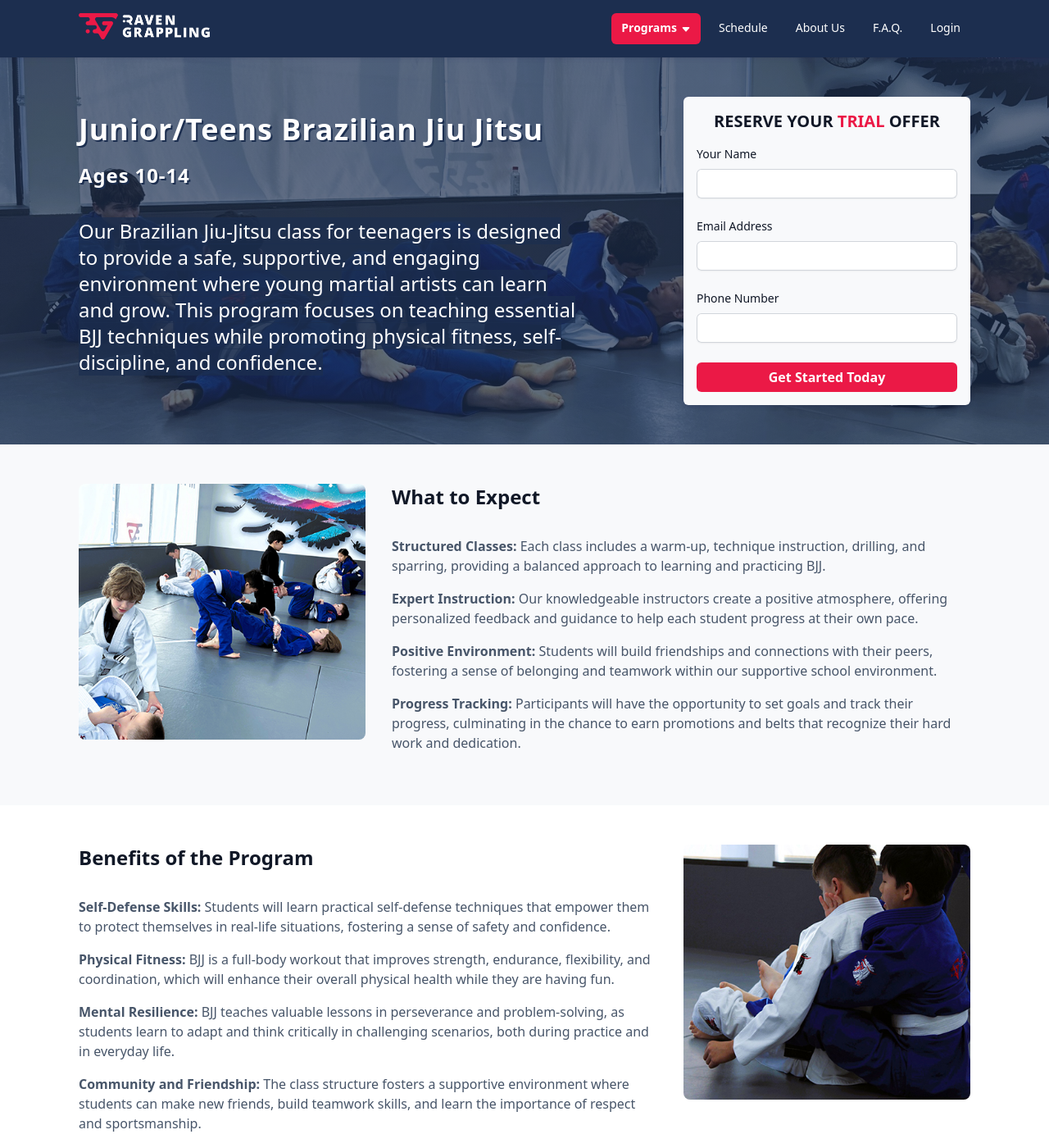
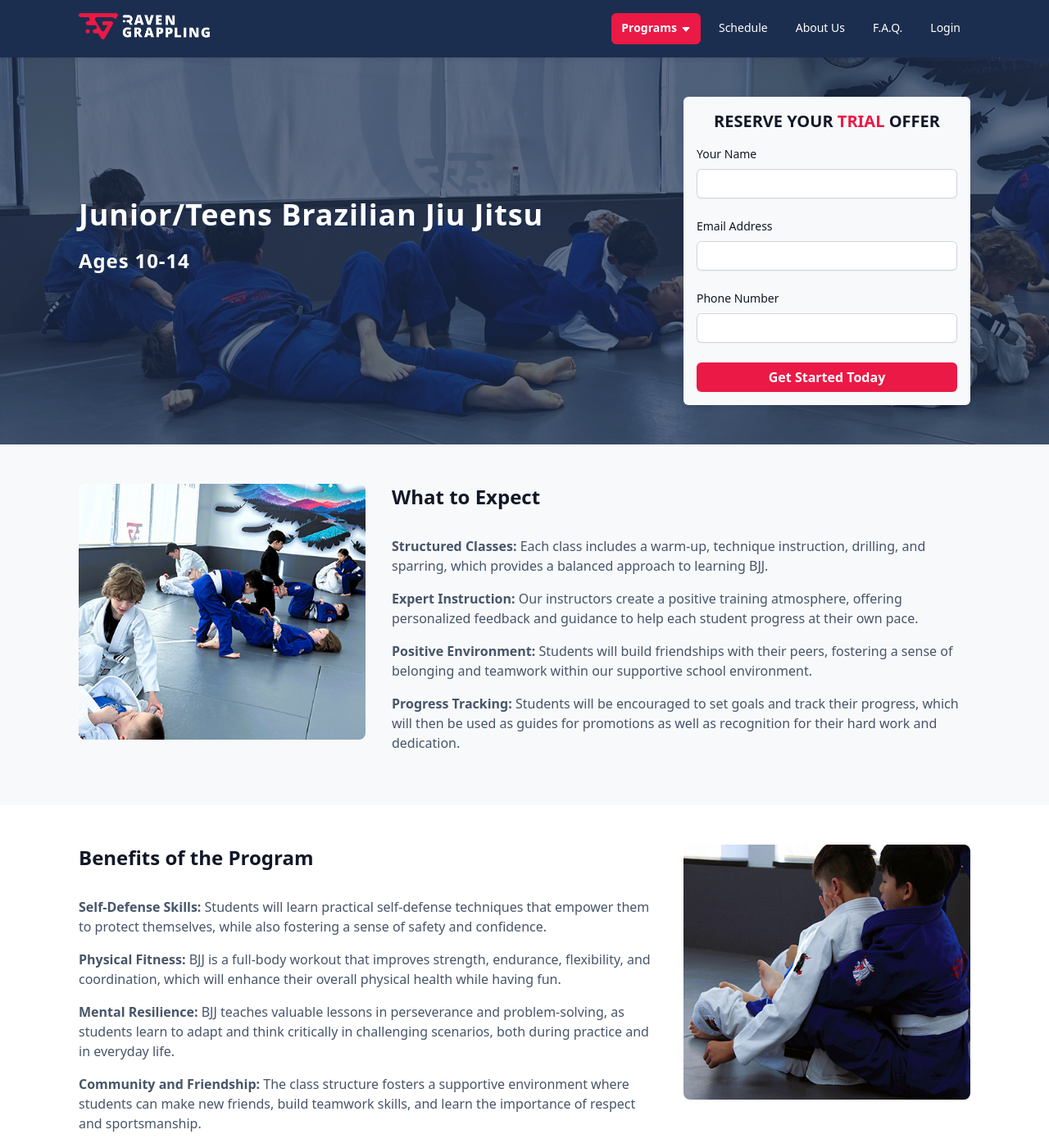
Before and after one commit to RavenGrappling/RavenGrappling.github.io, a Jekyll site: the page built from pages/junior-teens.html, in a window 1280 px wide and 1400 px high. Shown: the whole window at 82% size. Built offline with Jekyll 4.4.1, drawn with Linux system fonts in a browser that asks for light colours.

Commit message:
Update junior-teens.html

```diff
--- a/pages/junior-teens.html
+++ b/pages/junior-teens.html
@@ -11,13 +11,7 @@ permalink: /junior-teens-brazilian-jiu-jitsu-coquitlam
         Junior/Teens Brazilian Jiu Jitsu
         <small>Ages 10-14</small>
       </h1>
-      <p>
-        <span>
-          Our Brazilian Jiu-Jitsu class for teenagers is designed to provide a safe, supportive, and engaging environment where young martial artists can learn and grow. This program focuses on teaching essential BJJ techniques while promoting physical fitness, self-discipline, and confidence.
-        </span>
-      </p>
     </div>
-
     {% include leads_form.html program="junior-teens" %}
   </section>
 </div>
@@ -30,19 +24,19 @@ permalink: /junior-teens-brazilian-jiu-jitsu-coquitlam
 
         <p>
           <strong>Structured Classes:</strong>
-          Each class includes a warm-up, technique instruction, drilling, and sparring, providing a balanced approach to learning and practicing BJJ.
+          Each class includes a warm-up, technique instruction, drilling, and sparring, which provides a balanced approach to learning BJJ.
         </p>
         <p>
           <strong>Expert Instruction:</strong>
-          Our knowledgeable instructors create a positive atmosphere, offering personalized feedback and guidance to help each student progress at their own pace.
+          Our instructors create a positive training atmosphere, offering personalized feedback and guidance to help each student progress at their own pace.
         </p>
         <p>
           <strong>Positive Environment:</strong>
-          Students will build friendships and connections with their peers, fostering a sense of belonging and teamwork within our supportive school environment.
+          Students will build friendships with their peers, fostering a sense of belonging and teamwork within our supportive school environment.
         </p>
         <p>
           <strong>Progress Tracking:</strong>
-          Participants will have the opportunity to set goals and track their progress, culminating in the chance to earn promotions and belts that recognize their hard work and dedication.
+          Students will be encouraged to set goals and track their progress, which will then be used as guides for promotions as well as recognition for their hard work and dedication.
         </p>
       </div>
 
@@ -60,11 +54,11 @@ permalink: /junior-teens-brazilian-jiu-jitsu-coquitlam
 
       <p>
         <strong>Self-Defense Skills:</strong>
-        Students will learn practical self-defense techniques that empower them to protect themselves in real-life situations, fostering a sense of safety and confidence.
+        Students will learn practical self-defense techniques that empower them to protect themselves, while also fostering a sense of safety and confidence.
       </p>
       <p>
         <strong>Physical Fitness:</strong>
-        BJJ is a full-body workout that improves strength, endurance, flexibility, and coordination, which will enhance their overall physical health while they are having fun.
+        BJJ is a full-body workout that improves strength, endurance, flexibility, and coordination, which will enhance their overall physical health while having fun.
       </p>
       <p>
         <strong>Mental Resilience:</strong>
```
